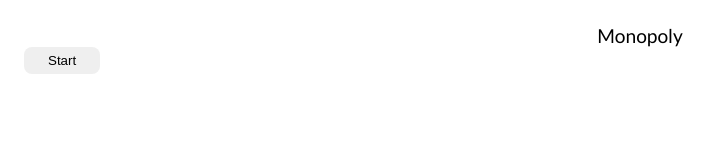
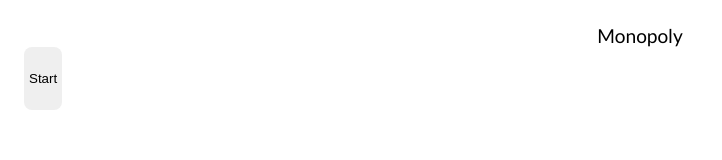
Before and after one commit to hk1405/monopoly, a plain HTML site: page index.html in a window 1280 px wide. Shown: the whole page, without its empty margins (0-722 px from the left). Drawn offline with nearby package versions, Linux system fonts and the light colour scheme.

Commit message:
Update index.html

```diff
--- a/index.html
+++ b/index.html
@@ -20,7 +20,7 @@ body {
 
 #startBtn {
   text-align: center;
-  padding: 6px 24px;
+  padding: 24px 5px;
   border: none;
   border-radius: 8px;
 }
```
